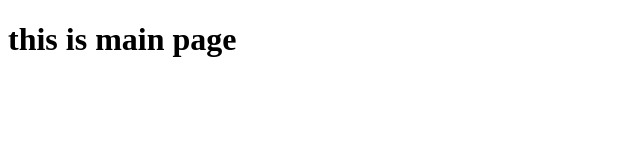
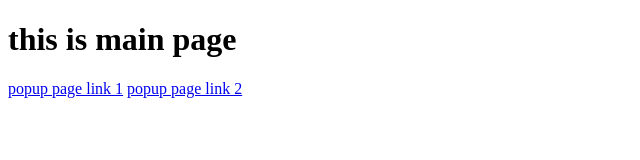
Before and after one commit to kazettique/safari-history-test, a plain HTML site: page index.html in a window 1280 px wide. Shown: the whole page, without its empty margins (0-640 px from the left). Drawn offline with Linux system fonts and the light colour scheme.

Commit message:
add link to main page

```diff
--- a/index.html
+++ b/index.html
@@ -8,5 +8,14 @@
 </head>
 <body>
   <h1>this is main page</h1>
+  <a href="popup_page.html" target="_blank">popup page link 1</a>
+  <a href="javascript:void(0);" onclick="openPopup()">popup page link 2</a>
 </body>
+
+<script>
+  function openPopup() {
+    window.open('popup_page.html');
+  }
+</script>
+
 </html>
```
Also changed, not shown: popup_page.html (+4 -0 lines).
